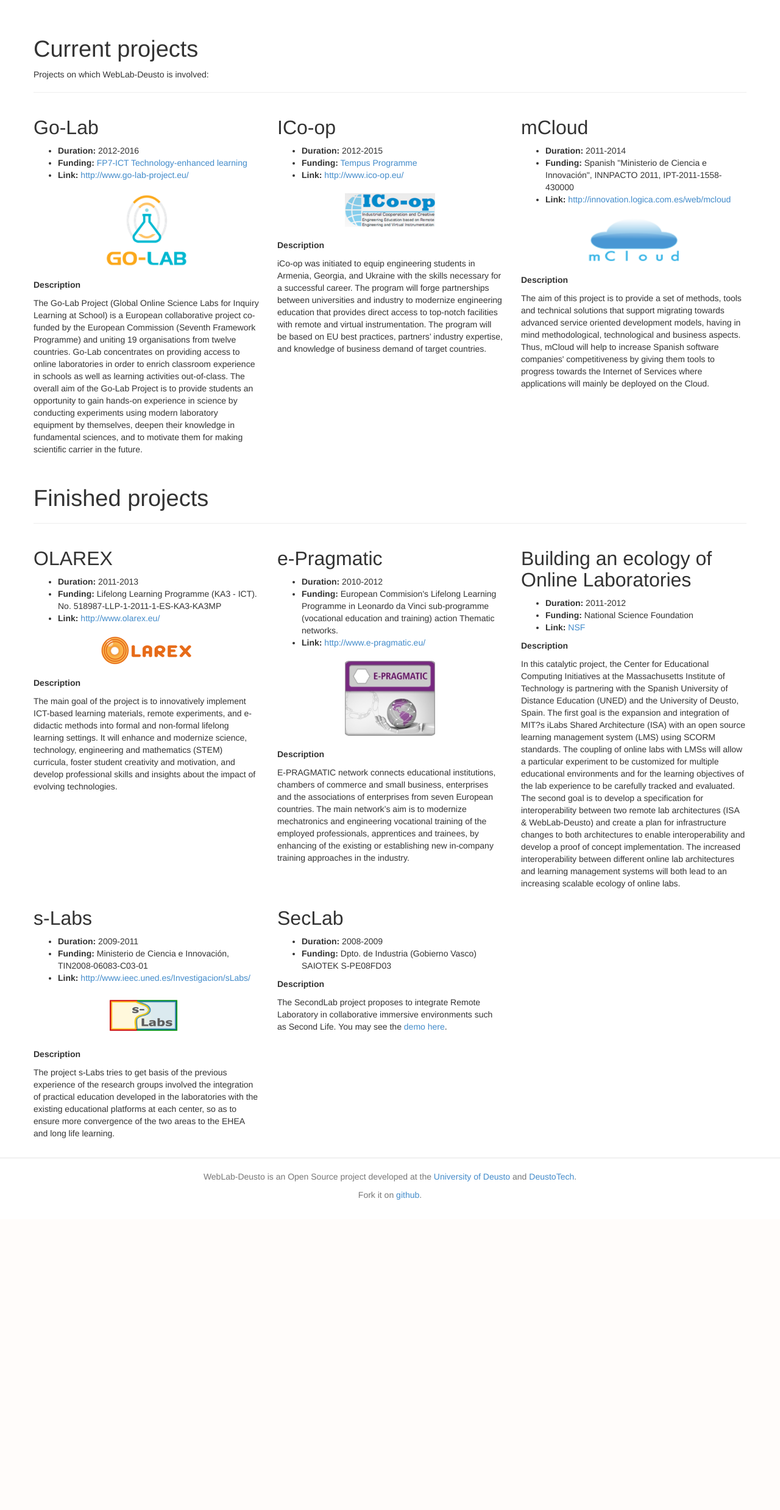
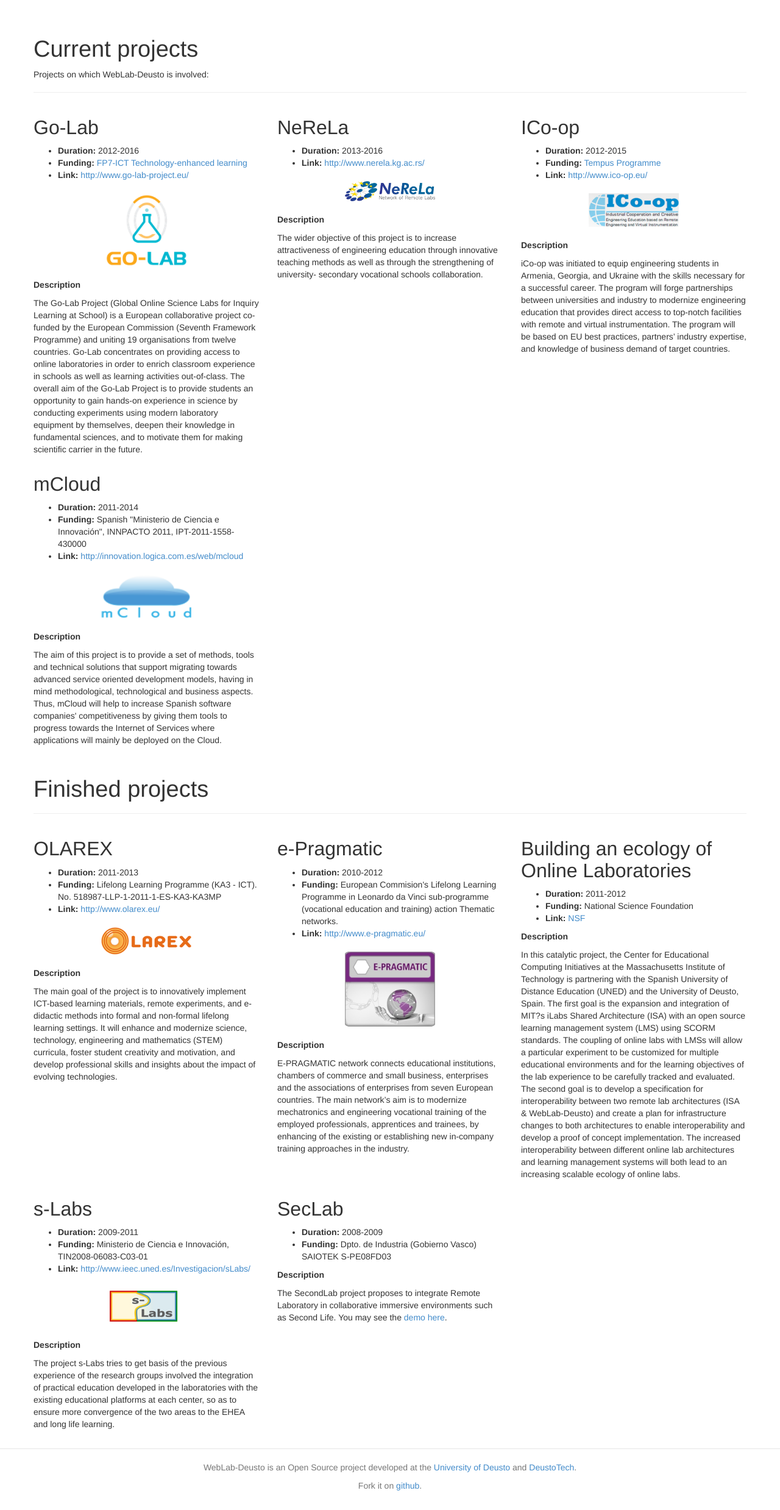
Before and after one commit to weblabdeusto/website, a Python web app: template templates/projects.html in a window 1280 px wide. Shown: the part 50-2527 px from the top of the page at 61% size. Before the commit the page ends 2018 px from the top, so only its background shows below. Run offline with Jinja, Linux system fonts and the light colour scheme; the template is opened without the code that fills it, so the values that code supplies are empty.

Commit message:
Add NeReLa

```diff
--- a/templates/projects.html
+++ b/templates/projects.html
@@ -28,6 +28,22 @@
         </div>
 
         <div class="col-lg-4">
+            <h2>NeReLa</h2>
+            <ul>
+                <li><b>Duration:</b> 2013-2016</li>
+                <li><b>Link:</b> <a href="http://www.nerela.kg.ac.rs/">http://www.nerela.kg.ac.rs/</a></li>
+            </ul>
+
+            <div class="text-center vmargin-20">
+                <img src="assets/img/projects/nerela.jpg" width="40%"/>
+            </div>
+
+            <p><b>Description</b></p>
+            <p>The wider objective of this project is to increase attractiveness of engineering education through innovative teaching methods as well as through the strengthening of university- secondary vocational schools collaboration.</p>
+        </div>
+
+
+        <div class="col-lg-4">
             <h2>ICo-op</h2>
             <ul>
                 <li><b>Duration:</b> 2012-2015</li>
@@ -43,7 +59,9 @@
             <p>iCo-op was initiated to equip engineering students in Armenia, Georgia, and
             Ukraine with the skills necessary for a successful career. The program will forge partnerships between universities and industry to modernize engineering education that provides direct access to top-notch facilities with remote and virtual instrumentation. The program will be based on EU best practices, partners’ industry expertise, and knowledge of business demand of target countries.</p>
         </div>
+    </div>
 
+    <div class="row">
         <div class="col-lg-4">
             <h2>mCloud</h2>
             <ul>
```
Also changed, not shown: output/assets/img/projects/nerela.jpg (added).
